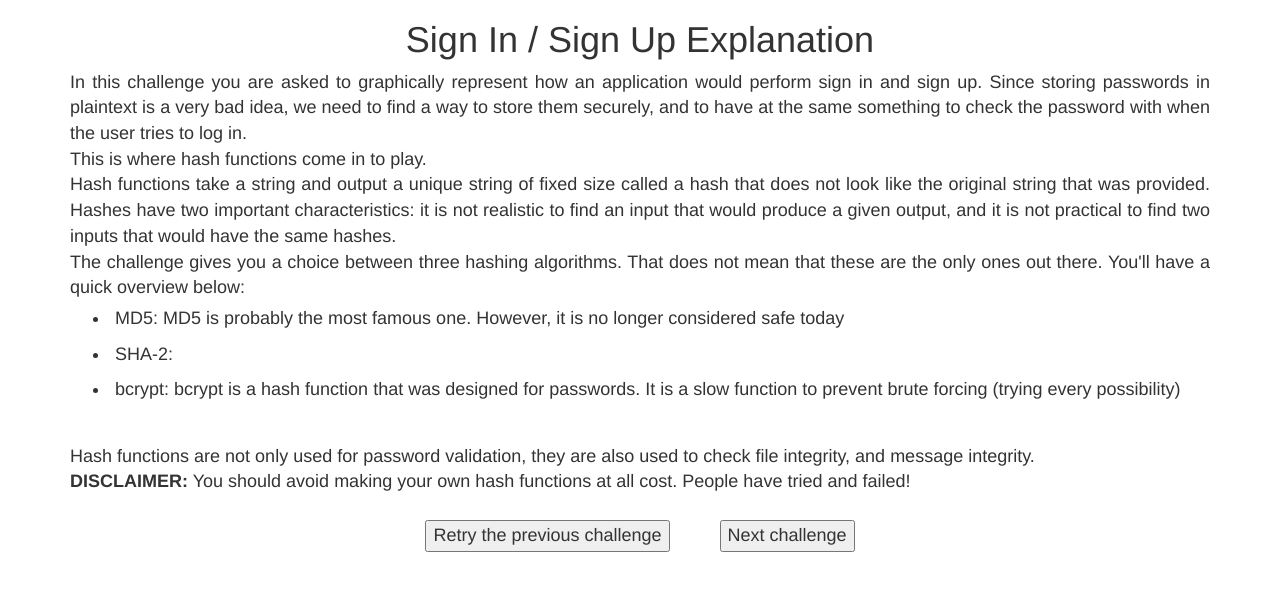
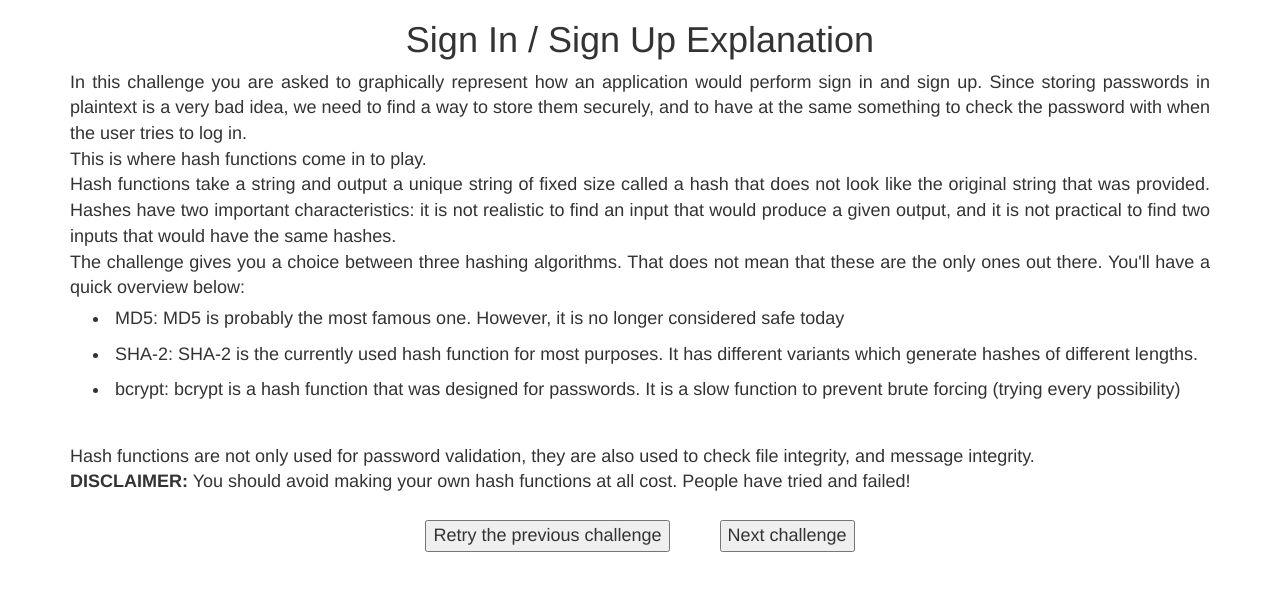
Before and after one commit to fmavb/questlines, a React (Create React App) app: page /challenge2/part1/explanation in a window 1280 px wide. Shown: the top 590 px of the page. Built offline with nearby package versions, Linux system fonts and the light colour scheme.

Commit message:
End Part 1 Explanation

```diff
--- a/src/components/Challenge1/Part1Explanation.js
+++ b/src/components/Challenge1/Part1Explanation.js
@@ -40,7 +40,9 @@ export default class Part1Explanation extends Component{
                 You'll have a quick overview below:
                 <ul>
                     <li>MD5: MD5 is probably the most famous one. However, it is no longer considered safe today</li>
-                    <li>SHA-2: </li>
+                    <li>SHA-2: SHA-2 is the currently used hash function for most purposes. It has different variants
+                        which generate hashes of different lengths.
+                    </li>
                     <li>bcrypt: bcrypt is a hash function that was designed for passwords. It is a slow function to prevent
                         brute forcing (trying every possibility)</li>
                 </ul>
```
